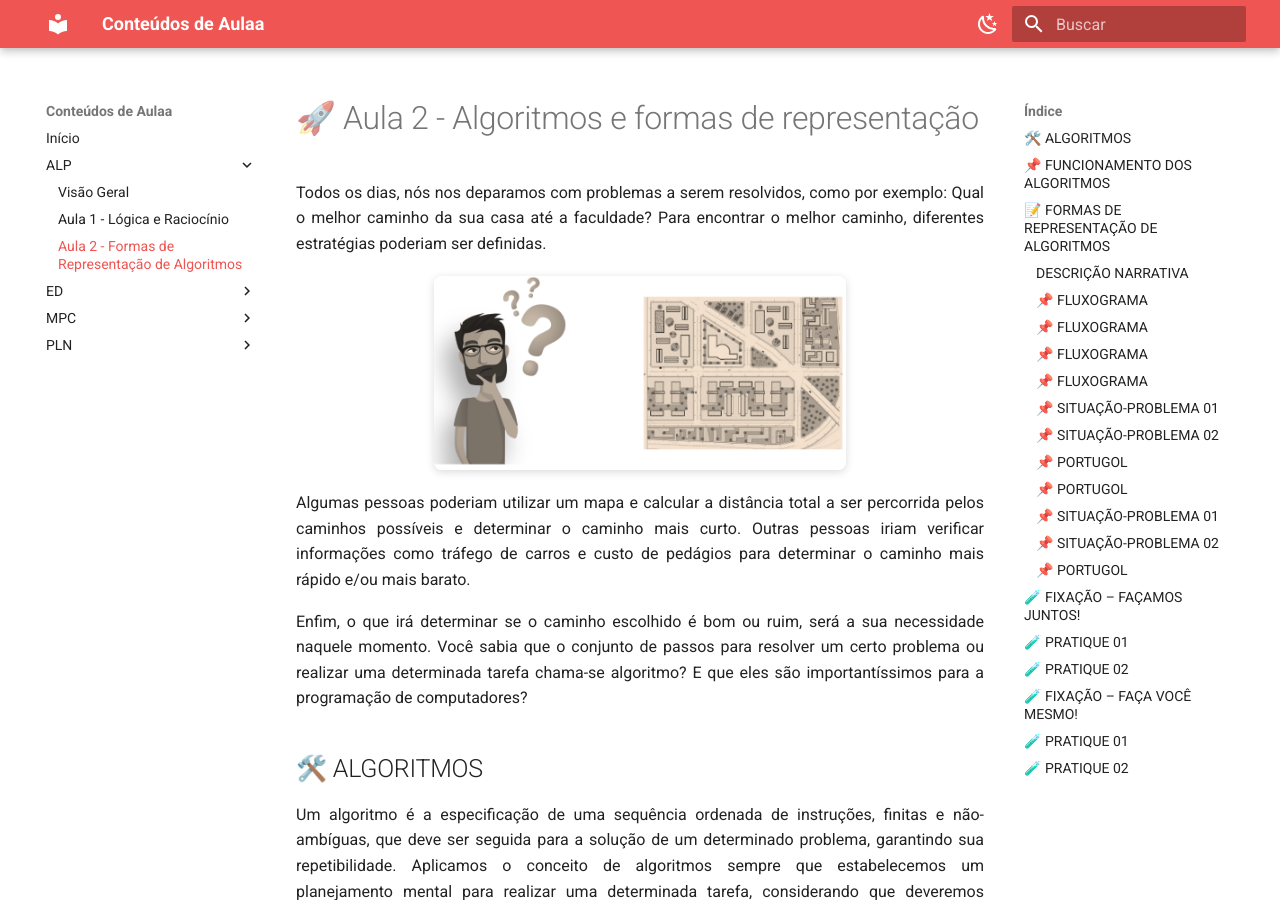
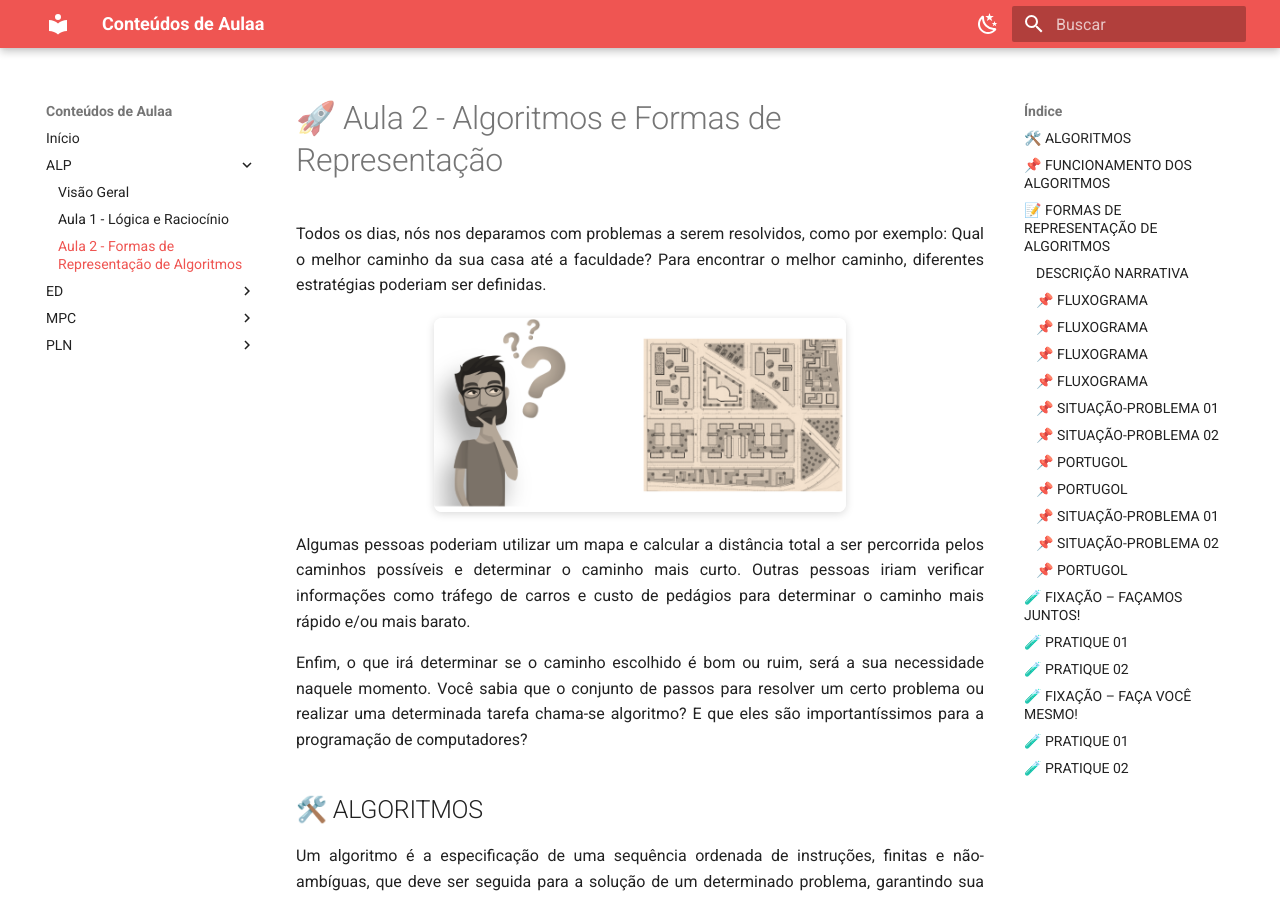
Before and after one commit to thissyalmeida/materialAula-2026-Fatec, an MkDocs documentation site: the page built from docs/ALP/aula2-formas-de-representacao-de-algoritmos.md, in a window 1280 px wide and 900 px high. Built offline with MkDocs 1.6.1 and Material for MkDocs 9.7.7, drawn with Linux system fonts in a browser that asks for light colours.

Commit message:
feat: ajuste de texto

```diff
--- a/docs/ALP/aula2-formas-de-representacao-de-algoritmos.md
+++ b/docs/ALP/aula2-formas-de-representacao-de-algoritmos.md
@@ -1,4 +1,4 @@
-# 🚀 Aula 2 - Algoritmos e formas de representação
+# 🚀 Aula 2 - Algoritmos e Formas de Representação
 
 <p align="justify">Todos os dias, nós nos deparamos com problemas a serem resolvidos, como por exemplo: Qual o melhor caminho da sua casa até a faculdade? Para encontrar o melhor caminho, diferentes estratégias poderiam ser definidas. </p>
 
```
Also changed, not shown: site/ALP/aula2-formas-de-representacao-de-algoritmos.html, site/search/search_index.json.
